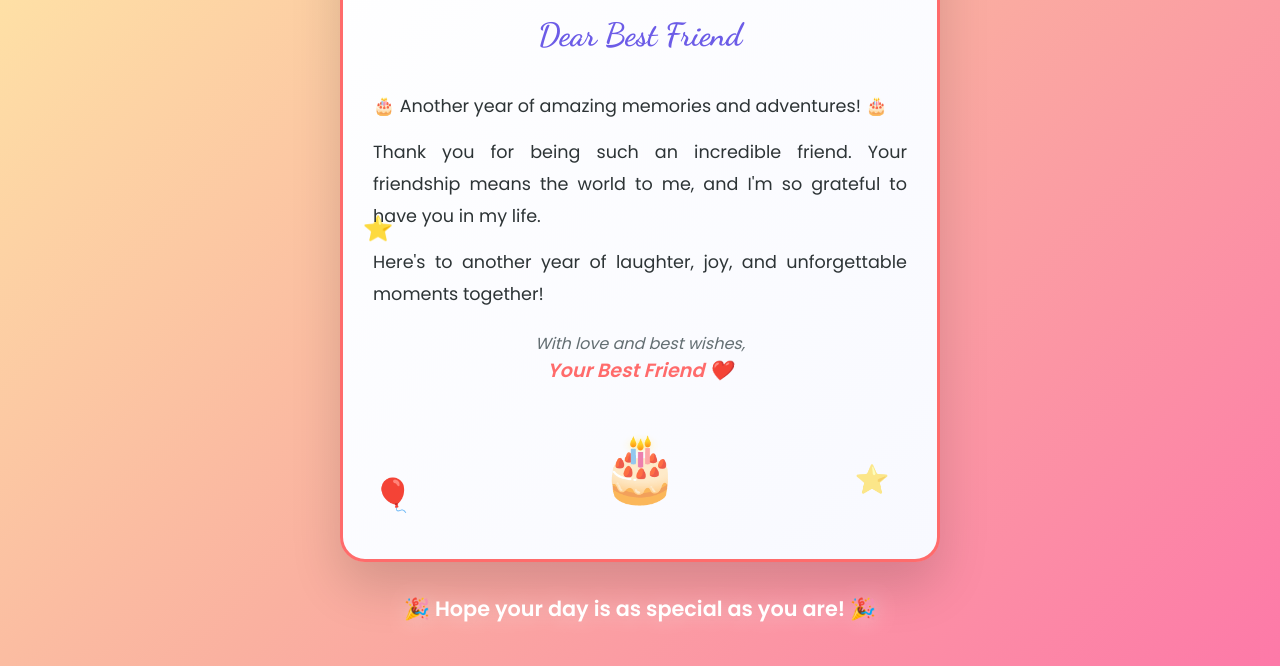
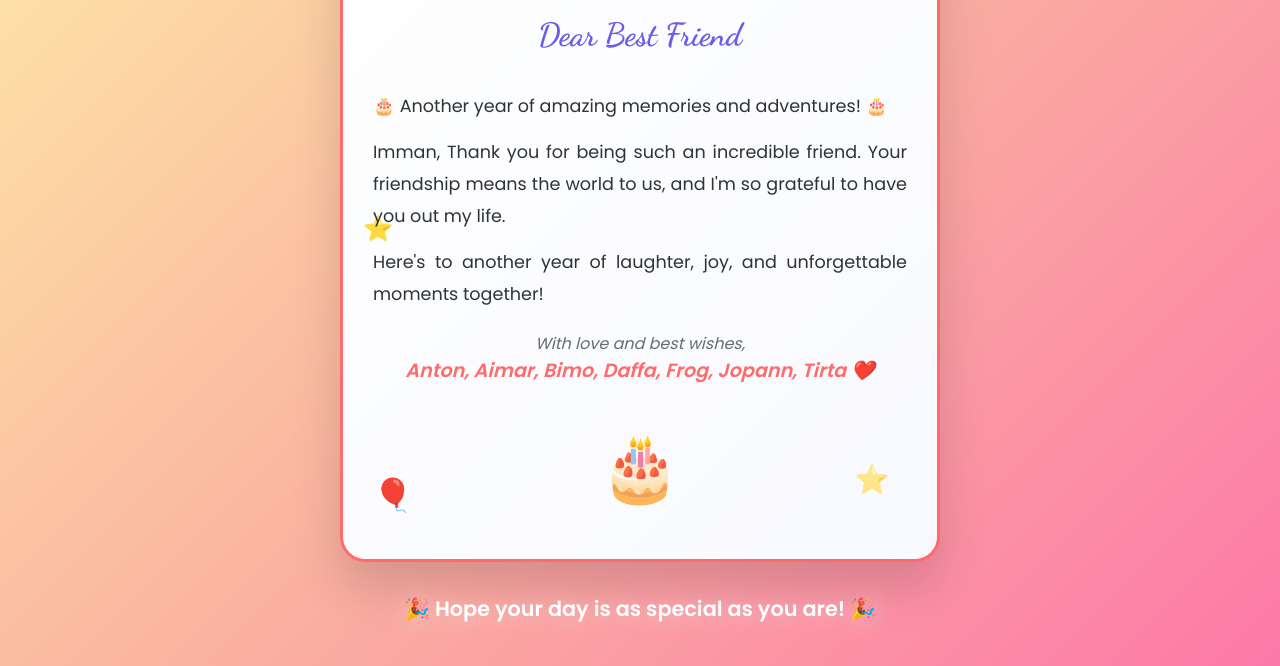
Before and after one commit to CaneToad-Marceline/imman20-BD, a plain HTML site: page index.html in a window 1280 px wide. Shown: the part 983-1649 px from the top of the page. Drawn offline with Linux system fonts and the light colour scheme.

Commit message:
🎂 Personalized birthday message for Imman
- Added Imman's name to the birthday message
- Updated signature with all friends: Anton, Aimar, Bimo, Daffa, Frog, Jopann, Tirta
- Made the message more personal and heartfelt

```diff
--- a/index.html
+++ b/index.html
@@ -46,14 +46,14 @@
                             🎂 Another year of amazing memories and adventures! 🎂
                         </p>
                         <p class="message-text">
-                            Thank you for being such an incredible friend. Your friendship means the world to me, and I'm so grateful to have you in my life.
+                            Imman, Thank you for being such an incredible friend. Your friendship means the world to us, and I'm so grateful to have you out my life.
                         </p>
                         <p class="message-text">
                             Here's to another year of laughter, joy, and unforgettable moments together!
                         </p>
                         <p class="signature">
                             With love and best wishes,<br>
-                            <span class="your-name">Your Best Friend ❤️</span>
+                            <span class="your-name">Anton, Aimar, Bimo, Daffa, Frog, Jopann, Tirta  ❤️</span>
                         </p>
                     </div>
 
```
